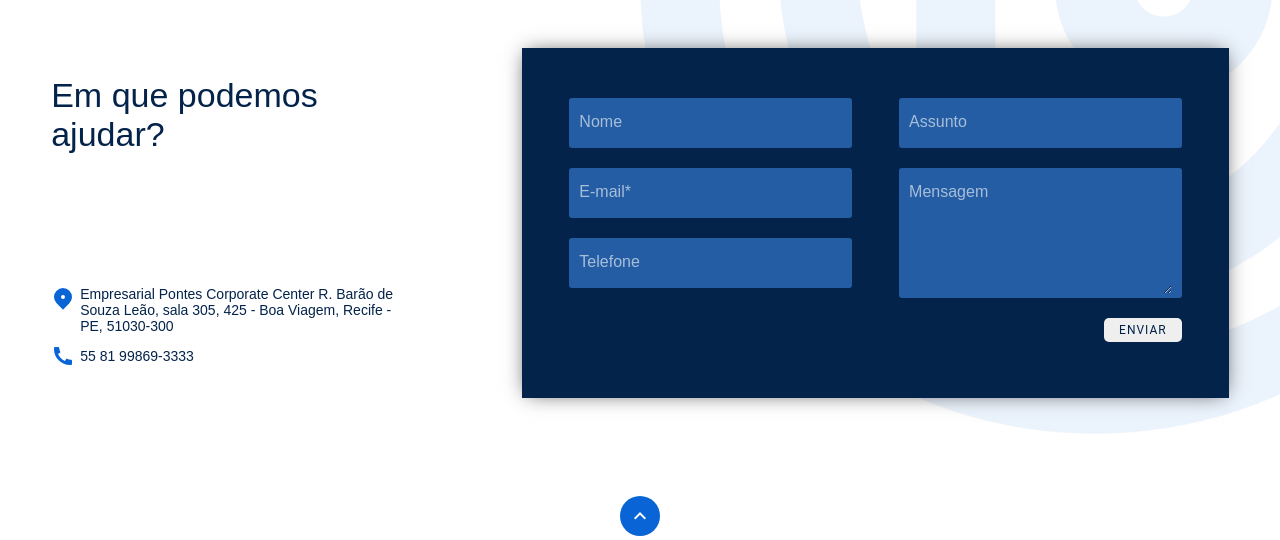
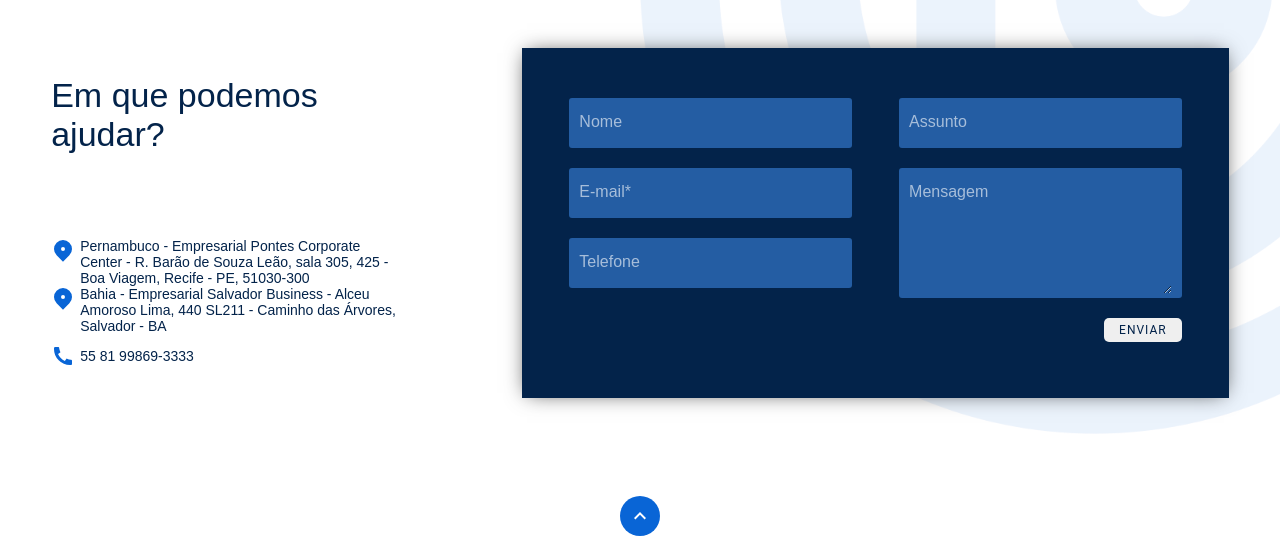
Before and after one commit to eduqz/JCN, a Django app: page / in a window 1280 px wide. Shown: the part 1814-2354 px from the top of the page. Run offline with Django 3.2, Linux system fonts and the light colour scheme; data that the repository does not hold is empty; style sheets or scripts are compiled from the project's sources; some libraries are stand-ins or nearby versions; some web fonts are replaced.

Commit message:
Add Salvador

```diff
--- a/templates/contact.html
+++ b/templates/contact.html
@@ -6,7 +6,12 @@
     <div id="contact-text-medias">
         <div id="localization">
             <img src="{% static 'images/pin.svg' %}" alt="">
-            <p>Empresarial Pontes Corporate Center R. Barão de Souza Leão, sala 305, 425 - Boa Viagem, Recife - PE, 51030-300</p>
+            <p>Pernambuco - Empresarial Pontes Corporate Center - R. Barão de Souza Leão, sala 305, 425 - Boa Viagem, Recife - PE, 51030-300</p>
+        </div>
+
+        <div id="localization">
+            <img src="{% static 'images/pin.svg' %}" alt="">
+            <p>Bahia - Empresarial Salvador Business - Alceu Amoroso Lima, 440 SL211 - Caminho das Árvores, Salvador - BA</p>
         </div>
 
         <div id="phone">
```
